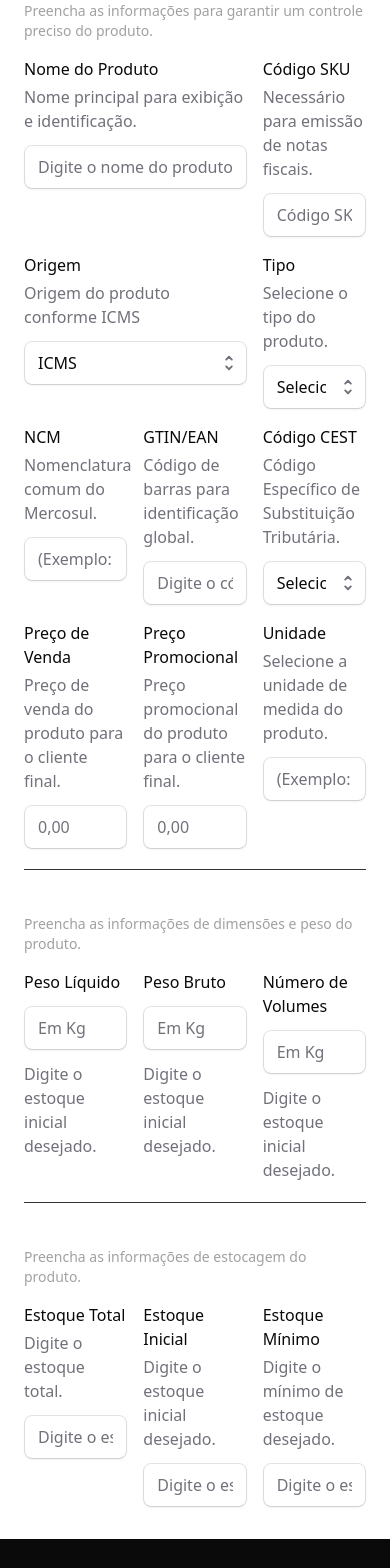
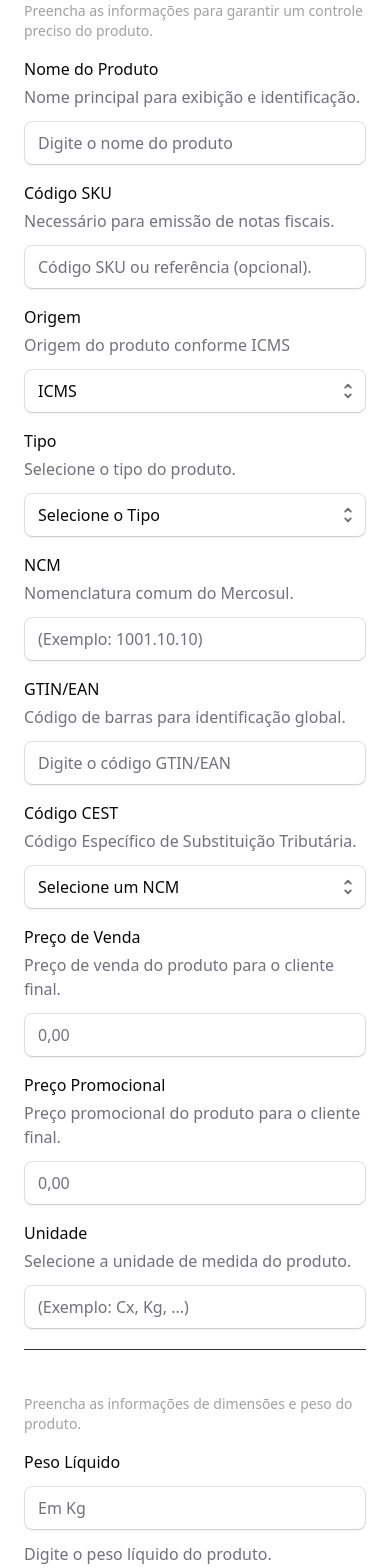
Before and after one commit to pabloalves01/gastro-flow, a React (Vite) app in the folder frontend/: page /produto/novo in a window 390 px wide. Shown: the part 160-1728 px from the top of the page. Before the commit the page ends 1699 px from the top, so only its background shows below. Built offline with nearby package versions, Linux system fonts and the light colour scheme.

Commit message:
Input produtos responsivo

```diff
--- a/frontend/src/pages/produtos/new-product.tsx
+++ b/frontend/src/pages/produtos/new-product.tsx
@@ -37,8 +37,8 @@ function ProductForm() {
                 subtitle="Preencha as informações para garantir um controle preciso do produto."
               />
             </div>
-            <div className="grid grid-cols-3 gap-4">
-              <Field className="col-span-2">
+            <div className="grid grid-cols-1 sm:grid-cols-2 lg:grid-cols-3 gap-4">
+              <Field className="col-span-1 sm:col-span-2 lg:col-span-2">
                 <Label>Nome do Produto</Label>
                 <Description>
                   Nome principal para exibição e identificação.
@@ -48,7 +48,7 @@ function ProductForm() {
                   placeholder="Digite o nome do produto"
                 />
               </Field>
-              <Field>
+              <Field className="col-span-1 sm:col-span-2 lg:col-span-1">
                 <Label>Código SKU</Label>
                 <Description>
                   Necessário para emissão de notas fiscais.
@@ -59,7 +59,7 @@ function ProductForm() {
                 />
               </Field>
 
-              <Field className="col-span-2">
+              <Field className="col-span-1 sm:col-span-2 lg:col-span-1">
                 <Label>Origem</Label>
                 <Description>Origem do produto conforme ICMS</Description>
                 <Select name="ncm" defaultValue="">
@@ -73,7 +73,7 @@ function ProductForm() {
                 </Select>
               </Field>
 
-              <Field className="col-span-1">
+              <Field className="col-span-1 sm:col-span-2 lg:col-span-1">
                 <Label>Tipo</Label>
                 <Description>Selecione o tipo do produto.</Description>
                 <Select name="ncm" defaultValue="">
@@ -86,13 +86,13 @@ function ProductForm() {
                 </Select>
               </Field>
 
-              <Field className="col-span-1">
+              <Field className="col-span-1 sm:col-span-2 lg:col-span-1">
                 <Label>NCM</Label>
                 <Description>Nomenclatura comum do Mercosul.</Description>
                 <Input name="NCM" placeholder="(Exemplo: 1001.10.10)" />
               </Field>
 
-              <Field>
+              <Field className="col-span-1 sm:col-span-2 lg:col-span-1">
                 <Label>GTIN/EAN</Label>
                 <Description>
                   Código de barras para identificação global.
@@ -100,7 +100,7 @@ function ProductForm() {
                 <Input name="gtin" placeholder="Digite o código GTIN/EAN" />
               </Field>
 
-              <Field className="col-span-1">
+              <Field className="col-span-1 sm:col-span-2 lg:col-span-1">
                 <Label>Código CEST</Label>
                 <Description>
                   Código Específico de Substituição Tributária.
@@ -115,21 +115,21 @@ function ProductForm() {
                   <option value="4">NCM 4</option>
                 </Select>
               </Field>
-              <Field className="col-span-1">
+              <Field className="col-span-1 sm:col-span-2 lg:col-span-1">
                 <Label>Preço de Venda</Label>
                 <Description>
                   Preço de venda do produto para o cliente final.
                 </Description>
                 <Input name="preco_venda" placeholder="0,00" type="number"/>
               </Field>
-              <Field className="col-span-1">
+              <Field className="col-span-1 sm:col-span-2 lg:col-span-1">
                 <Label>Preço Promocional</Label>
                 <Description>
                   Preço promocional do produto para o cliente final.
                 </Description>
                 <Input name="preco_venda" placeholder="0,00" />
               </Field>
-              <Field className="col-span-1">
+              <Field className="col-span-1 sm:col-span-2 lg:col-span-1">
                 <Label>Unidade</Label>
                 <Description>
                   Selecione a unidade de medida do produto.
@@ -145,7 +145,7 @@ function ProductForm() {
                 subtitle="Preencha as informações de dimensões e peso do produto."
               />
 
-              <div className="mt-4 grid grid-cols-3 gap-4">
+              <div className="mt-4 grid grid-cols-1 sm:grid-cols-2 lg:grid-cols-3 gap-4">
                 <Field className="col-span-1">
                   <Label>Peso Líquido</Label>
                   <Input
@@ -153,7 +153,7 @@ function ProductForm() {
                     type="number"
                     placeholder="Em Kg"
                   />
-                  <Description>Digite o estoque inicial desejado.</Description>
+                  <Description>Digite o peso líquido do produto.</Description>
                 </Field>
                 <Field className="col-span-1">
                   <Label>Peso Bruto</Label>
@@ -162,18 +162,17 @@ function ProductForm() {
                     type="number"
                     placeholder="Em Kg"
                   />
-                  <Description>Digite o estoque inicial desejado.</Description>
+                  <Description>Digite o peso bruto do produto.</Description>
                 </Field>
                 <Field className="col-span-1">
                   <Label>Número de Volumes</Label>
                   <Input
-                    name="peso_bruto"
+                    name="numero_volumes"
                     type="number"
-                    placeholder="Em Kg"
+                    placeholder="Quantidade de volumes"
                   />
-                  <Description>Digite o estoque inicial desejado.</Description>
+                  <Description>Digite o número de volumes do produto.</Description>
                 </Field>
-
               </div>
             </div>
             <div>
@@ -183,16 +182,16 @@ function ProductForm() {
                 subtitle="Preencha as informações de estocagem do produto."
               />
 
-              <div className="mt-4 grid grid-cols-3 gap-4">
-              <Field>
+              <div className="mt-4 grid grid-cols-1 sm:grid-cols-2 lg:grid-cols-3 gap-4">
+                <Field className="col-span-1">
                   <Label>Estoque Total</Label>
                   <Description>Digite o estoque total.</Description>
                   <Input
-                    name="estoque_inicial"
-                    placeholder="Digite o estoque inicial"
+                    name="estoque_total"
+                    placeholder="Digite o estoque total"
                   />
                 </Field>
-                <Field>
+                <Field className="col-span-1">
                   <Label>Estoque Inicial</Label>
                   <Description>Digite o estoque inicial desejado.</Description>
                   <Input
@@ -200,13 +199,11 @@ function ProductForm() {
                     placeholder="Digite o estoque inicial"
                   />
                 </Field>
-                <Field>
+                <Field className="col-span-1">
                   <Label>Estoque Mínimo</Label>
-                  <Description>
-                    Digite o mínimo de estoque desejado.
-                  </Description>
+                  <Description>Digite o mínimo de estoque desejado.</Description>
                   <Input
-                    name="estoque_inicial"
+                    name="estoque_minimo"
                     placeholder="Digite o estoque mínimo"
                   />
                 </Field>
```
